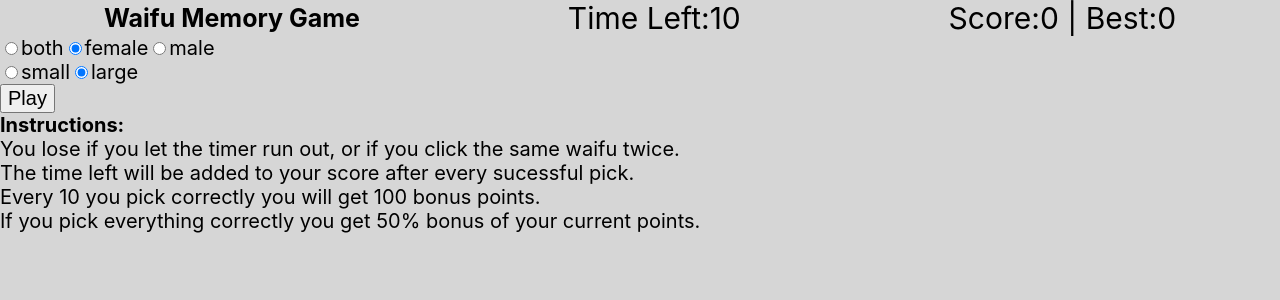
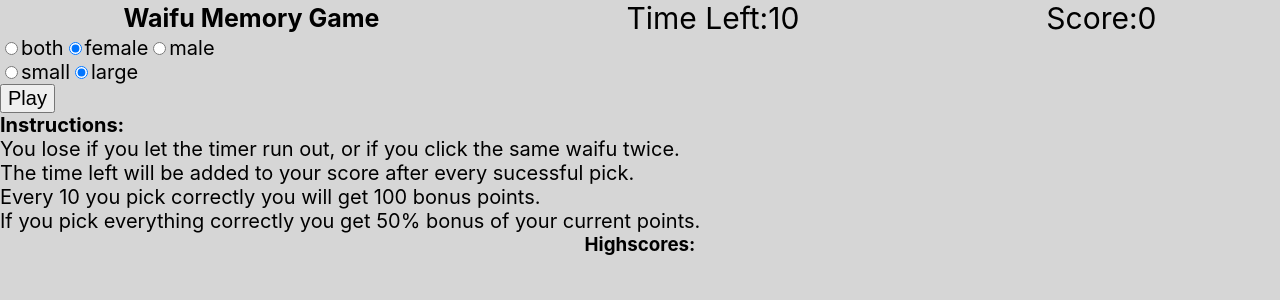
Before and after one commit to pongpwner/anime-character-memory-game, a React (Create React App) app: page / in a window 1280 px wide. Shown: the top 300 px of the page. Built offline with nearby package versions, Linux system fonts and the light colour scheme.

Commit message:
display top 4 highscores

```diff
--- a/src/App.js
+++ b/src/App.js
@@ -17,7 +17,7 @@ import HomePage from "./components/home-page/home-page";
 function App() {
   const [waifus, setWaifus] = useState(WAIFUS.map((waifu) => waifu));
   const [score, setScore] = useState(0);
-  const [bestScore, setBestScore] = useState(0);
+  const [highscores, setHighscores] = useState([0]);
   const [gameOver, setGameOver] = useState(false);
   const [time, setTime] = useState(10);
   //1000 for 1 second countdown and null to pause timer
@@ -75,17 +75,17 @@ function App() {
       }
     }
   }, [count]);
-  //update best score
-  useEffect(() => {
-    if (bestScore < score) {
-      setBestScore(score);
-    }
-  }, [score]);
+  //update highscores
+  // useEffect(() => {
+  //   if (highscores[0] < score) {
+  //     setHighscores(score);
+  //   }
+  // }, [score]);
 
   //test
-  useEffect(() => {
-    console.log(gender);
-  }, [gender]);
+  // useEffect(() => {
+  //   console.log(gender);
+  // }, [gender]);
   useEffect(() => {
     // set the waifus array with a custom array
     setWaifus(
@@ -151,7 +151,7 @@ function App() {
       <BrowserRouter>
         <Header
           score={score}
-          bestScore={bestScore}
+          bestScore={highscores}
           time={time}
           setTime={setTime}
           delay={delay}
@@ -171,6 +171,7 @@ function App() {
                 restartGame={restartGame}
                 boardSize={boardSize}
                 gender={gender}
+                highscores={highscores}
               />
             }
           />
@@ -192,11 +193,12 @@ function App() {
       {gameOver ? (
         <GameOver
           score={score}
-          best={bestScore}
+          highscores={highscores}
           count={count}
           handleClick={restartGame}
           waifu={waifu}
           win={win}
+          setHighscores={setHighscores}
         ></GameOver>
       ) : null}
     </div>
--- a/src/components/game-over/game-over.jsx
+++ b/src/components/game-over/game-over.jsx
@@ -1,11 +1,38 @@
 import React from "react";
+import { useEffect } from "react";
 import WAIFUS from "../../data/waifus";
 import "./game-over.styles.scss";
-const GameOver = ({ best, score, handleClick, count, waifu, win }) => {
+const GameOver = ({
+  score,
+  handleClick,
+  count,
+  waifu,
+  win,
+  highscores,
+  setHighscores,
+}) => {
+  //check score with highscores
+  useEffect(() => {
+    //create util function check highscores
+    let temp = highscores.map((hs) => hs);
+    temp.push(score);
+    temp.sort(function (a, b) {
+      return b - a;
+    });
+    if (temp.length > 4) {
+      temp = temp.slice(0, 4);
+    }
+    setHighscores(temp);
+  }, []);
   let lose = (
     <div className="game-over">
       <div className="modal-container">
-        <div className="best-score">Best:{best}</div>
+        <div className="highscores">
+          <h1>Highscores:</h1>
+          {highscores[0]
+            ? highscores.map((score) => <div className="score">{score}</div>)
+            : null}
+        </div>
         <div className="score">You Scored:{score}</div>
 
         {waifu ? (
@@ -26,7 +53,6 @@ const GameOver = ({ best, score, handleClick, count, waifu, win }) => {
       <div className="modal-container win">
         <h2>Congratulations!</h2>
 
-        <div className="best-score">Best:{best}</div>
         <div className="score">You Scored:{score}</div>
 
         <div>You remembered everyone!</div>
--- a/src/components/game-over/game-over.styles.scss
+++ b/src/components/game-over/game-over.styles.scss
@@ -62,4 +62,14 @@ $button-color2: black;
   .win.modal-container {
     background-color: gold;
   }
+  .highscores {
+    font-size: 3rem;
+    display: flex;
+    flex-direction: column;
+    align-items: center;
+
+    .score:nth-child(2) {
+      color: red;
+    }
+  }
 }
--- a/src/components/header/header.jsx
+++ b/src/components/header/header.jsx
@@ -7,7 +7,7 @@ import { useNavigate } from "react-router-dom";
 
 const Header = ({
   score,
-  bestScore,
+
   time,
   setTime,
   delay,
@@ -36,7 +36,7 @@ const Header = ({
         setGameOver={setGameOver}
         setWaifu={setWaifu}
       ></Timer>
-      <ScoreBoard score={score} bestScore={bestScore}></ScoreBoard>
+      <ScoreBoard score={score}></ScoreBoard>
     </header>
   );
 };
--- a/src/components/home-page/home-page.jsx
+++ b/src/components/home-page/home-page.jsx
@@ -8,6 +8,7 @@ const HomePage = ({
   restartGame,
   boardSize,
   gender,
+  highscores,
 }) => {
   //todo male female or both
   //size small or large
@@ -99,6 +100,12 @@ const HomePage = ({
           points.
         </div>
       </div>
+      <div className="highscores">
+        <h1>Highscores:</h1>
+        {highscores[0]
+          ? highscores.map((score) => <div className="score">{score}</div>)
+          : null}
+      </div>
     </div>
   );
 };
--- a/src/components/home-page/home-page.styles.scss
+++ b/src/components/home-page/home-page.styles.scss
@@ -5,4 +5,14 @@
   .instructions {
     font-size: 2rem;
   }
+  .highscores {
+    font-size: 3rem;
+    display: flex;
+    flex-direction: column;
+    align-items: center;
+
+    .score:nth-child(2) {
+      color: red;
+    }
+  }
 }
--- a/src/components/score-board/score-board.jsx
+++ b/src/components/score-board/score-board.jsx
@@ -1,11 +1,9 @@
 import React from "react";
 import "./score-board.styles.scss";
-const ScoreBoard = ({ score, bestScore }) => {
+const ScoreBoard = ({ score }) => {
   return (
     <div className="score-board" role="status">
       <span className="score">Score:{score}</span>
-      <span className="divider">{` | `}</span>
-      <span className="score best">Best:{bestScore}</span>
     </div>
   );
 };
```
